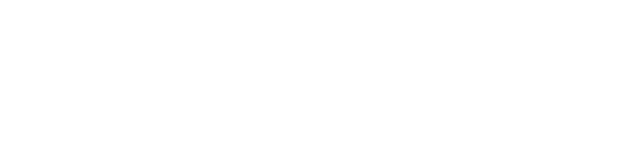
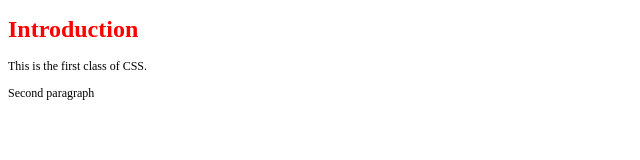
Before and after one commit to Muhlise21/CSSClasses, a plain HTML site: page index.html in a window 1280 px wide. Shown: the whole page, without its empty margins (0-640 px from the left). Drawn offline with Linux system fonts and the light colour scheme.

Commit message:
External CSS

```diff
--- a/index.html
+++ b/index.html
@@ -4,9 +4,18 @@
     <meta charset="UTF-8">
     <meta http-equiv="X-UA-Compatible" content="IE=edge">
     <meta name="viewport" content="width=device-width, initial-scale=1.0">
-    <title>Document</title>
+    <title>Introduction to CSS</title>
+
+    <link rel="stylesheet" href="style.css" />
+
+
 </head>
 <body>
+    <h1>Introduction</h1>
+
+    <p>This is the first class of CSS.</p>
+
+    <p>Second paragraph</p>
 
 </body>
 </html>
--- a/style.css
+++ b/style.css
@@ -0,0 +1,8 @@
+h1 {
+    color: red;
+    font-size: 24px;
+}
+
+p {
+    font-size: 12px;
+}
```
